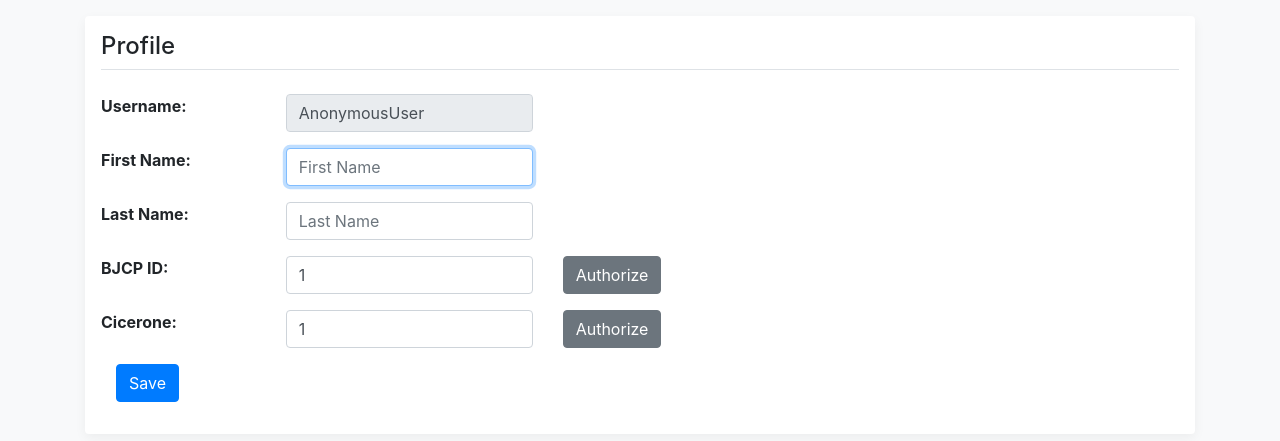
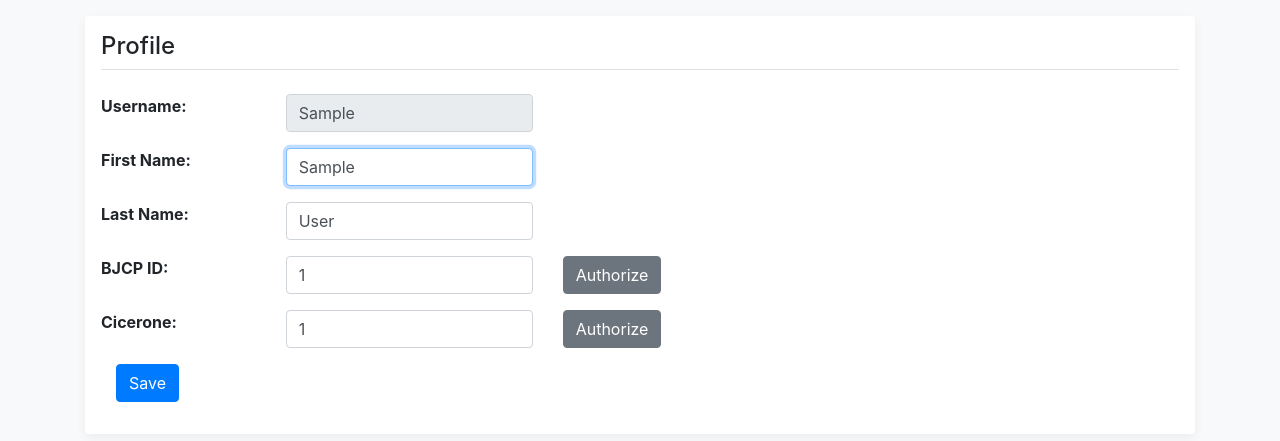
Before and after one commit to SotolitoLabs/beermasters, a Django app: template src/competitions/templates/user_profile.html in a window 1280 px wide. Shown: the part 56-497 px from the top of the page. Run offline with Django 3.2, Linux system fonts and the light colour scheme; the template is opened without the code that fills it: most values are stand-ins (such as "Sample title", 1, 10 or a date in 2020); some libraries are stand-ins or nearby versions.

Commit message:
Allow for different user profile check

```diff
--- a/src/competitions/templates/user_profile.html
+++ b/src/competitions/templates/user_profile.html
@@ -16,7 +16,7 @@
 			<label class="font-weight-bold" for="id_username">{% trans 'Username' %}:</label>
 		</div>
 		<div class="col-sm-3">
-            <input type="text" class="form-control" name="username" size="20" autofocus required id="id_username" value="{{ request.user  }}" disabled>
+            <input type="text" class="form-control" name="username" size="20" autofocus required id="id_username" value="{{ profile_user  }}" disabled>
 		</div>
     </div>
 
@@ -25,7 +25,7 @@
 			<label class="font-weight-bold" for="first_name">{% trans 'First Name' %}:</label>
 		</div>
 		<div class="col-sm-3">
-            <input type="text" class="form-control" name="first_name" size="20" autofocus required id="first_name" value="{{ request.user.first_name }}" placeholder="{% trans 'First Name' %}">
+            <input type="text" class="form-control" name="first_name" size="20" autofocus required id="first_name" value="{{ profile_user.first_name }}" placeholder="{% trans 'First Name' %}">
 		</div>
 	</div>
 
@@ -34,7 +34,7 @@
 			<label class="font-weight-bold" for="lastname_name">{% trans 'Last Name' %}:</label>
 		</div>
 		<div class="col-sm-3">
-            <input type="text" class="form-control" name="last_name" size="20" autofocus required id="last_name" value="{{ request.user.last_name }}" placeholder="{% trans 'Last Name' %}">
+            <input type="text" class="form-control" name="last_name" size="20" autofocus required id="last_name" value="{{ profile_user.last_name }}" placeholder="{% trans 'Last Name' %}">
 		</div>
 	</div>
 
```
